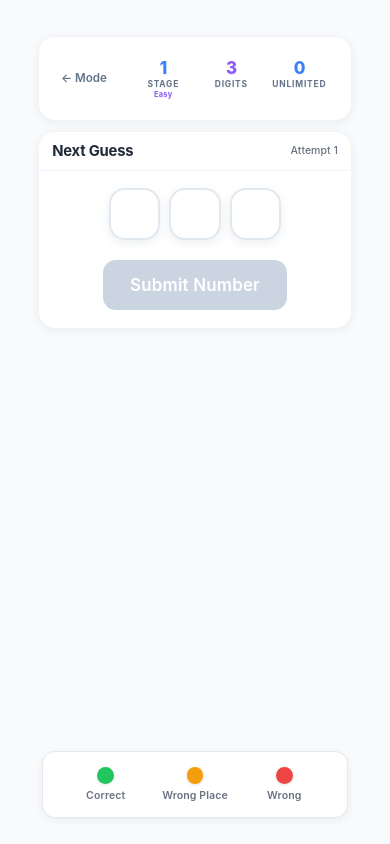
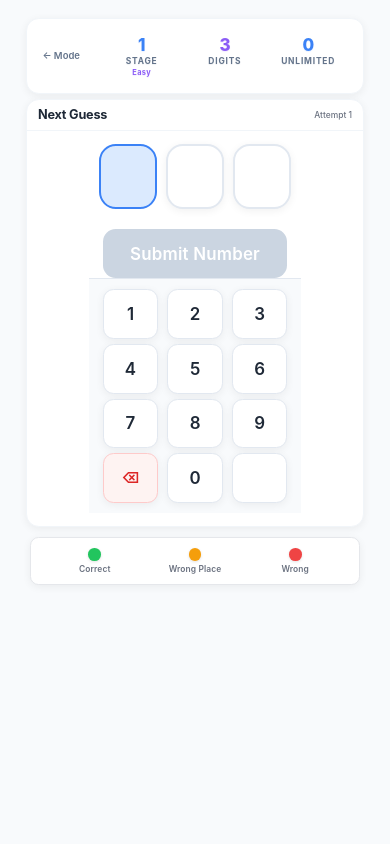
Before and after one commit to arditzh/numbrex_native, a React Native app: screen / in a window 390 px wide. Both pictures are taken after a click on the element 195 px from the left and 276 px from the top of the page. Built offline with nearby package versions, Linux system fonts and the light colour scheme.

Commit message:
ndryshime ne attempts table

```diff
--- a/App.tsx
+++ b/App.tsx
@@ -1,15 +1,18 @@
 import { StatusBar } from 'expo-status-bar';
-import { StyleSheet, View, SafeAreaView } from 'react-native';
+import { StyleSheet, View } from 'react-native';
+import { SafeAreaProvider, SafeAreaView } from 'react-native-safe-area-context';
 import { NumberGame } from './src/components/NumberGame';
 
 export default function App() {
   return (
+    <SafeAreaProvider>
       <SafeAreaView style={styles.container}>
         <View style={styles.gameContainer}>
           <NumberGame />
         </View>
         <StatusBar style="dark" />
       </SafeAreaView>
+    </SafeAreaProvider>
   );
 }
 
@@ -20,7 +23,7 @@ const styles = StyleSheet.create({
   },
   gameContainer: {
     flex: 1,
-    paddingHorizontal: 20,
-    paddingVertical: 16,
+    paddingHorizontal: 8,
+    paddingVertical: 8,
   },
 });
--- a/package.json
+++ b/package.json
@@ -17,6 +17,7 @@
     "react": "19.1.0",
     "react-native": "0.81.4",
     "react-native-reanimated": "^3.19.1",
+    "react-native-safe-area-context": "^5.6.1",
     "react-native-size-matters": "^0.4.2",
     "react-native-worklets": "0.5.1"
   },
--- a/src/components/GuessRow.tsx
+++ b/src/components/GuessRow.tsx
@@ -62,9 +62,9 @@ const styles = StyleSheet.create({
     paddingHorizontal: 8,
   },
   containerCompact: {
-    gap: 4,
-    marginVertical: 1,
-    paddingHorizontal: 1,
+    gap: 3,
+    marginVertical: 0,
+    paddingHorizontal: 0,
     justifyContent: 'center',
   },
   digitCell: {
@@ -84,13 +84,13 @@ const styles = StyleSheet.create({
     transform: [{ scale: 1 }],
   },
   digitCellCompact: {
-    width: 28,
-    height: 28,
-    borderRadius: 8,
-    borderWidth: 1.5,
-    shadowOpacity: 0.10,
-    shadowRadius: 3,
-    elevation: 2,
+    width: 24,
+    height: 24,
+    borderRadius: 6,
+    borderWidth: 1,
+    shadowOpacity: 0.08,
+    shadowRadius: 2,
+    elevation: 1,
   },
   digitText: {
     fontSize: 24,
--- a/src/components/NumberGame.tsx
+++ b/src/components/NumberGame.tsx
@@ -5,12 +5,8 @@ import {
   TouchableOpacity,
   StyleSheet,
   ScrollView,
-  TextInput,
   Dimensions,
-  Keyboard,
-  TouchableWithoutFeedback,
-  KeyboardAvoidingView,
-  Platform
+  TouchableWithoutFeedback
 } from 'react-native';
 import { scale, verticalScale, moderateScale } from 'react-native-size-matters';
 import * as Haptics from 'expo-haptics';
@@ -18,6 +14,7 @@ import { GameModeSelector } from './GameModeSelector';
 import { GameStats } from './GameStats';
 import { GuessRow } from './GuessRow';
 import { DigitInput } from './DigitInput';
+import { NumericKeypad } from './NumericKeypad';
 import {
   GameMode,
   Guess,
@@ -63,7 +60,9 @@ export const NumberGame = () => {
     speedModeDigits: 3
   });
 
-  const inputRefs = useRef<(TextInput | null)[]>([]);
+  const [currentInputIndex, setCurrentInputIndex] = useState(0);
+
+  const inputRefs = useRef<(any | null)[]>([]);
   const scrollViewRef = useRef<ScrollView>(null);
   const inputSectionRef = useRef<View>(null);
   const [keyboardVisible, setKeyboardVisible] = useState(false);
@@ -95,25 +94,6 @@ export const NumberGame = () => {
       if (interval) clearInterval(interval);
     };
   }, [gameState.mode, gameState.isTimerActive, gameState.timeRemaining, gameState.gameOver]);
-
-  // Keyboard event listeners for better input visibility
-  useEffect(() => {
-    const keyboardDidShowListener = Keyboard.addListener('keyboardDidShow', () => {
-      setKeyboardVisible(true);
-      setTimeout(() => {
-        scrollToInput();
-      }, 100);
-    });
-
-    const keyboardDidHideListener = Keyboard.addListener('keyboardDidHide', () => {
-      setKeyboardVisible(false);
-    });
-
-    return () => {
-      keyboardDidShowListener.remove();
-      keyboardDidHideListener.remove();
-    };
-  }, []);
 
   const selectMode = (mode: GameMode) => {
     Haptics.impactAsync(Haptics.ImpactFeedbackStyle.Light);
@@ -151,6 +131,7 @@ export const NumberGame = () => {
       score: 0,
       survivalStreak: 0
     }));
+    setCurrentInputIndex(0);
   };
 
   const nextStage = () => {
@@ -177,6 +158,7 @@ export const NumberGame = () => {
       isTimerActive: prev.mode === 'speed' || prev.mode === 'survival',
       speedModeDigits: newSpeedModeDigits
     }));
+    setCurrentInputIndex(0);
   };
 
   useEffect(() => {
@@ -187,9 +169,6 @@ export const NumberGame = () => {
 
   const submitGuess = () => {
     if (!gameState.mode) return;
-
-    // Dismiss keyboard
-    Keyboard.dismiss();
 
     const currentGuessString = gameState.currentGuess.join('');
     const currentConfig = getStageConfig(gameState.stage, gameState.mode, gameState.speedModeDigits);
@@ -276,7 +255,7 @@ export const NumberGame = () => {
       if (inputSectionRef.current && scrollViewRef.current) {
         inputSectionRef.current.measureInWindow((x, y, width, height) => {
           const screenHeight = Dimensions.get('window').height;
-          const keyboardHeight = Platform.OS === 'ios' ? 350 : 300;
+          const keyboardHeight = 350; // Fixed height for keyboard space
           const availableHeight = screenHeight - keyboardHeight;
           const inputBottom = y + height;
 
@@ -323,6 +302,60 @@ export const NumberGame = () => {
     }
   };
 
+  // Handle keypad input
+  const handleKeypadInput = (digit: string) => {
+    if (!gameState.mode || gameState.gameOver) return;
+
+    const currentConfig = getStageConfig(gameState.stage, gameState.mode, gameState.speedModeDigits);
+
+    // Find the next empty slot or use current index
+    let targetIndex = currentInputIndex;
+    if (gameState.currentGuess[targetIndex]) {
+      // If current slot is filled, find next empty slot
+      for (let i = 0; i < currentConfig.digits; i++) {
+        if (!gameState.currentGuess[i]) {
+          targetIndex = i;
+          break;
+        }
+      }
+    }
+
+    if (targetIndex < currentConfig.digits) {
+      const newCurrentGuess = [...gameState.currentGuess];
+      while (newCurrentGuess.length < currentConfig.digits) {
+        newCurrentGuess.push('');
+      }
+
+      newCurrentGuess[targetIndex] = digit;
+      setGameState(prev => ({ ...prev, currentGuess: newCurrentGuess }));
+
+      // Move to next input if digit was entered and not at the end
+      if (targetIndex < currentConfig.digits - 1) {
+        setCurrentInputIndex(targetIndex + 1);
+      }
+
+      Haptics.impactAsync(Haptics.ImpactFeedbackStyle.Light);
+    }
+  };
+
+  // Handle backspace from keypad
+  const handleKeypadBackspace = () => {
+    if (!gameState.mode || gameState.gameOver) return;
+
+    const currentConfig = getStageConfig(gameState.stage, gameState.mode, gameState.speedModeDigits);
+    const newCurrentGuess = [...gameState.currentGuess];
+
+    // Find the last filled slot and clear it
+    for (let i = currentConfig.digits - 1; i >= 0; i--) {
+      if (newCurrentGuess[i]) {
+        newCurrentGuess[i] = '';
+        setCurrentInputIndex(i);
+        setGameState(prev => ({ ...prev, currentGuess: newCurrentGuess }));
+        break;
+      }
+    }
+  };
+
   // Show mode selector if no mode is selected
   if (!gameState.mode) {
     return <GameModeSelector onModeSelect={selectMode} />;
@@ -332,7 +365,6 @@ export const NumberGame = () => {
 
   return (
     <View style={styles.container}>
-      <TouchableWithoutFeedback onPress={Keyboard.dismiss}>
       <View style={styles.fixedHeader}>
         <View style={styles.headerContainer}>
           <TouchableOpacity
@@ -359,13 +391,8 @@ export const NumberGame = () => {
           </View>
         </View>
       </View>
-      </TouchableWithoutFeedback>
 
-      <KeyboardAvoidingView
-        style={styles.keyboardAvoidingView}
-        behavior={Platform.OS === 'ios' ? 'padding' : 'height'}
-        keyboardVerticalOffset={Platform.OS === 'ios' ? 90 : 0}
-      >
+      <View style={styles.gameContentContainer}>
         {/* Previous Attempts Section */}
         {gameState.guesses.length > 0 && (
           <View style={[
@@ -437,20 +464,23 @@ export const NumberGame = () => {
             >
               <View style={styles.inputContainer}>
                 {Array.from({ length: currentConfig.digits }, (_, index) => (
-                  <DigitInput
+                  <TouchableOpacity
                     key={index}
-                    ref={(ref) => { inputRefs.current[index] = ref; }}
-                    index={index}
-                    value={gameState.currentGuess[index] || ''}
-                    onChangeText={(value) => handleDigitChange(value, index)}
-                    onKeyPress={({ nativeEvent }) => handleKeyPress(nativeEvent.key, index)}
-                    onFocus={() => {
-                      setKeyboardVisible(true);
-                      setTimeout(() => {
-                        scrollToInput();
-                      }, 200);
-                    }}
-                  />
+                    style={[
+                      styles.digitDisplay,
+                      currentInputIndex === index && styles.digitDisplayActive,
+                      gameState.currentGuess[index] && styles.digitDisplayFilled
+                    ]}
+                    onPress={() => setCurrentInputIndex(index)}
+                    activeOpacity={0.7}
+                  >
+                    <Text style={[
+                      styles.digitDisplayText,
+                      gameState.currentGuess[index] && styles.digitDisplayTextFilled
+                    ]}>
+                      {gameState.currentGuess[index] || ''}
+                    </Text>
+                  </TouchableOpacity>
                 ))}
               </View>
 
@@ -467,6 +497,13 @@ export const NumberGame = () => {
                   <Text style={styles.tickButtonText}>Submit Number</Text>
                 </TouchableOpacity>
               </View>
+
+              {/* Custom Numeric Keypad */}
+              <NumericKeypad
+                onKeyPress={handleKeypadInput}
+                onBackspace={handleKeypadBackspace}
+                disabled={gameState.gameOver}
+              />
             </View>
           </View>
         )}
@@ -508,9 +545,7 @@ export const NumberGame = () => {
             )}
           </View>
         )}
-      </KeyboardAvoidingView>
 
-      <TouchableWithoutFeedback onPress={Keyboard.dismiss}>
       <View style={styles.legendCard}>
         <View style={styles.legendContainer}>
             <View style={styles.legendItem}>
@@ -527,7 +562,7 @@ export const NumberGame = () => {
             </View>
           </View>
         </View>
-      </TouchableWithoutFeedback>
+      </View>
     </View>
   );
 };
@@ -540,16 +575,19 @@ const styles = StyleSheet.create({
   keyboardAvoidingView: {
     flex: 1,
   },
+  gameContentContainer: {
+    flex: 1,
+  },
   fixedHeader: {
     backgroundColor: '#F8FAFC',
     paddingHorizontal: scale(16),
-    paddingTop: verticalScale(16),
-    paddingBottom: verticalScale(8),
+    paddingTop: verticalScale(8),
+    paddingBottom: verticalScale(4),
   },
   headerContainer: {
     backgroundColor: '#FFFFFF',
-    borderRadius: moderateScale(16),
-    padding: scale(12),
+    borderRadius: moderateScale(12),
+    padding: scale(8),
     flexDirection: 'row',
     alignItems: 'center',
     justifyContent: 'space-between',
@@ -563,17 +601,17 @@ const styles = StyleSheet.create({
     elevation: 3,
     borderWidth: 1,
     borderColor: '#F1F5F9',
-    minHeight: verticalScale(60),
+    minHeight: verticalScale(45),
   },
   headerChangeModeButton: {
     backgroundColor: 'transparent',
-    paddingVertical: verticalScale(6),
-    paddingHorizontal: scale(8),
-    borderRadius: moderateScale(8),
+    paddingVertical: verticalScale(4),
+    paddingHorizontal: scale(6),
+    borderRadius: moderateScale(6),
   },
   changeModeText: {
     color: '#64748B',
-    fontSize: moderateScale(11),
+    fontSize: moderateScale(9),
     fontWeight: '600',
     textAlign: 'center',
   },
@@ -612,19 +650,19 @@ const styles = StyleSheet.create({
     flexDirection: 'row',
     justifyContent: 'space-between',
     alignItems: 'center',
-    paddingHorizontal: scale(12),
-    paddingVertical: verticalScale(8),
+    paddingHorizontal: scale(10),
+    paddingVertical: verticalScale(6),
     borderBottomWidth: 1,
     borderBottomColor: '#F1F5F9',
   },
   previousAttemptsTitle: {
-    fontSize: moderateScale(14),
+    fontSize: moderateScale(12),
     fontWeight: '700',
     color: '#1F2937',
     letterSpacing: -0.2,
   },
   previousAttemptsCount: {
-    fontSize: moderateScale(10),
+    fontSize: moderateScale(8),
     fontWeight: '500',
     color: '#6B7280',
   },
@@ -632,11 +670,11 @@ const styles = StyleSheet.create({
     flex: 1,
   },
   previousAttemptsScrollContent: {
-    padding: scale(8),
-    paddingTop: verticalScale(4),
+    padding: scale(6),
+    paddingTop: verticalScale(2),
   },
   attemptsGrid: {
-    gap: verticalScale(6),
+    gap: verticalScale(3),
   },
   attemptGridRow: {
     flexDirection: 'row',
@@ -654,18 +692,18 @@ const styles = StyleSheet.create({
     marginHorizontal: scale(2),
   },
   attemptNumber: {
-    width: scale(24),
-    height: scale(24),
-    borderRadius: scale(12),
+    width: scale(20),
+    height: scale(20),
+    borderRadius: scale(10),
     backgroundColor: '#F8FAFC',
     borderWidth: 1,
     borderColor: '#E2E8F0',
     alignItems: 'center',
     justifyContent: 'center',
-    marginBottom: verticalScale(4),
+    marginBottom: verticalScale(2),
   },
   attemptNumberText: {
-    fontSize: moderateScale(9),
+    fontSize: moderateScale(8),
     fontWeight: '600',
     color: '#64748B',
   },
@@ -675,9 +713,9 @@ const styles = StyleSheet.create({
   },
   currentInputCard: {
     backgroundColor: '#FFFFFF',
-    borderRadius: moderateScale(16),
+    borderRadius: moderateScale(12),
     marginHorizontal: scale(16), // Match header card margin
-    marginBottom: verticalScale(8),
+    marginBottom: verticalScale(4),
     shadowColor: '#000',
     shadowOffset: {
       width: 0,
@@ -700,25 +738,25 @@ const styles = StyleSheet.create({
     flexDirection: 'row',
     justifyContent: 'space-between',
     alignItems: 'center',
-    paddingHorizontal: scale(12),
-    paddingVertical: verticalScale(8),
+    paddingHorizontal: scale(10),
+    paddingVertical: verticalScale(6),
     borderBottomWidth: 1,
     borderBottomColor: '#F1F5F9',
   },
   currentInputTitle: {
-    fontSize: moderateScale(14),
+    fontSize: moderateScale(12),
     fontWeight: '700',
     color: '#1F2937',
     letterSpacing: -0.2,
   },
   currentInputAttempt: {
-    fontSize: moderateScale(10),
+    fontSize: moderateScale(8),
     fontWeight: '500',
     color: '#6B7280',
   },
   inputSection: {
     alignItems: 'center',
-    padding: scale(16),
+    padding: scale(12),
   },
   inputContainer: {
     flexDirection: 'row',
@@ -726,6 +764,43 @@ const styles = StyleSheet.create({
     alignItems: 'center',
     gap: scale(8),
     marginBottom: verticalScale(16),
+  },
+  digitDisplay: {
+    width: scale(52),
+    height: verticalScale(52),
+    borderRadius: moderateScale(16),
+    backgroundColor: '#FFFFFF',
+    borderWidth: 2,
+    borderColor: '#E2E8F0',
+    alignItems: 'center',
+    justifyContent: 'center',
+    shadowColor: '#000',
+    shadowOffset: {
+      width: 0,
+      height: 2,
+    },
+    shadowOpacity: 0.06,
+    shadowRadius: 8,
+    elevation: 3,
+  },
+  digitDisplayActive: {
+    borderColor: '#3B82F6',
+    backgroundColor: '#DBEAFE',
+    shadowColor: '#3B82F6',
+    shadowOpacity: 0.15,
+  },
+  digitDisplayFilled: {
+    borderColor: '#22C55E',
+    backgroundColor: '#F0FDF4',
+  },
+  digitDisplayText: {
+    fontSize: moderateScale(24),
+    fontWeight: '700',
+    color: '#9CA3AF',
+    letterSpacing: -0.2,
+  },
+  digitDisplayTextFilled: {
+    color: '#1F2937',
   },
   tickButtonContainer: {
     alignItems: 'center',
@@ -856,11 +931,11 @@ const styles = StyleSheet.create({
   },
   legendCard: {
     backgroundColor: '#FFFFFF',
-    borderRadius: moderateScale(12),
+    borderRadius: moderateScale(8),
     marginHorizontal: scale(20),
-    marginVertical: verticalScale(8),
-    paddingVertical: verticalScale(12),
-    paddingHorizontal: scale(16),
+    marginVertical: verticalScale(4),
+    paddingVertical: verticalScale(8),
+    paddingHorizontal: scale(12),
     shadowColor: '#000',
     shadowOffset: {
       width: 0,
@@ -882,10 +957,10 @@ const styles = StyleSheet.create({
     flex: 1,
   },
   legendDot: {
-    width: moderateScale(16),
-    height: moderateScale(16),
-    borderRadius: moderateScale(8),
-    marginBottom: verticalScale(4),
+    width: moderateScale(12),
+    height: moderateScale(12),
+    borderRadius: moderateScale(6),
+    marginBottom: verticalScale(3),
     shadowColor: '#000',
     shadowOffset: {
       width: 0,
@@ -896,7 +971,7 @@ const styles = StyleSheet.create({
     elevation: 2,
   },
   legendText: {
-    fontSize: moderateScale(10),
+    fontSize: moderateScale(8),
     color: '#6B7280',
     fontWeight: '600',
     textAlign: 'center',
--- /dev/null
+++ b/src/components/NumericKeypad.tsx
@@ -0,0 +1,147 @@
+import React from 'react';
+import { View, Text, TouchableOpacity, StyleSheet } from 'react-native';
+import { scale, verticalScale, moderateScale } from 'react-native-size-matters';
+import * as Haptics from 'expo-haptics';
+
+interface NumericKeypadProps {
+  onKeyPress: (key: string) => void;
+  onBackspace: () => void;
+  disabled?: boolean;
+}
+
+export const NumericKeypad = ({ onKeyPress, onBackspace, disabled = false }: NumericKeypadProps) => {
+  const handleKeyPress = (key: string) => {
+    if (disabled) return;
+
+    Haptics.impactAsync(Haptics.ImpactFeedbackStyle.Light);
+    onKeyPress(key);
+  };
+
+  const handleBackspace = () => {
+    if (disabled) return;
+
+    Haptics.impactAsync(Haptics.ImpactFeedbackStyle.Medium);
+    onBackspace();
+  };
+
+  const KeypadButton = ({ digit, onPress, style = {} }: { digit: string; onPress: () => void; style?: object }) => (
+    <TouchableOpacity
+      style={[styles.keypadButton, disabled && styles.keypadButtonDisabled, style]}
+      onPress={onPress}
+      disabled={disabled}
+      activeOpacity={0.7}
+    >
+      <Text style={[styles.keypadButtonText, disabled && styles.keypadButtonTextDisabled]}>
+        {digit}
+      </Text>
+    </TouchableOpacity>
+  );
+
+  const BackspaceButton = () => (
+    <TouchableOpacity
+      style={[styles.keypadButton, styles.backspaceButton, disabled && styles.keypadButtonDisabled]}
+      onPress={handleBackspace}
+      disabled={disabled}
+      activeOpacity={0.7}
+    >
+      <Text style={[styles.backspaceButtonText, disabled && styles.keypadButtonTextDisabled]}>
+        ⌫
+      </Text>
+    </TouchableOpacity>
+  );
+
+  return (
+    <View style={styles.container}>
+      <View style={styles.keypadContainer}>
+        {/* Row 1: 1, 2, 3 */}
+        <View style={styles.keypadRow}>
+          <KeypadButton digit="1" onPress={() => handleKeyPress('1')} />
+          <KeypadButton digit="2" onPress={() => handleKeyPress('2')} />
+          <KeypadButton digit="3" onPress={() => handleKeyPress('3')} />
+        </View>
+
+        {/* Row 2: 4, 5, 6 */}
+        <View style={styles.keypadRow}>
+          <KeypadButton digit="4" onPress={() => handleKeyPress('4')} />
+          <KeypadButton digit="5" onPress={() => handleKeyPress('5')} />
+          <KeypadButton digit="6" onPress={() => handleKeyPress('6')} />
+        </View>
+
+        {/* Row 3: 7, 8, 9 */}
+        <View style={styles.keypadRow}>
+          <KeypadButton digit="7" onPress={() => handleKeyPress('7')} />
+          <KeypadButton digit="8" onPress={() => handleKeyPress('8')} />
+          <KeypadButton digit="9" onPress={() => handleKeyPress('9')} />
+        </View>
+
+        {/* Row 4: Backspace, 0, Submit (placeholder) */}
+        <View style={styles.keypadRow}>
+          <BackspaceButton />
+          <KeypadButton digit="0" onPress={() => handleKeyPress('0')} />
+          <View style={styles.keypadButton} />
+        </View>
+      </View>
+    </View>
+  );
+};
+
+const styles = StyleSheet.create({
+  container: {
+    backgroundColor: '#F8FAFC',
+    borderTopWidth: 1,
+    borderTopColor: '#E2E8F0',
+    paddingTop: verticalScale(8),
+    paddingBottom: verticalScale(4),
+    paddingHorizontal: scale(12),
+  },
+  keypadContainer: {
+    alignItems: 'center',
+  },
+  keypadRow: {
+    flexDirection: 'row',
+    justifyContent: 'center',
+    gap: scale(8),
+    marginBottom: verticalScale(4),
+  },
+  keypadButton: {
+    width: scale(50),
+    height: verticalScale(40),
+    backgroundColor: '#FFFFFF',
+    borderRadius: moderateScale(10),
+    alignItems: 'center',
+    justifyContent: 'center',
+    borderWidth: 1,
+    borderColor: '#E2E8F0',
+    shadowColor: '#000',
+    shadowOffset: {
+      width: 0,
+      height: 2,
+    },
+    shadowOpacity: 0.06,
+    shadowRadius: 8,
+    elevation: 3,
+  },
+  keypadButtonDisabled: {
+    backgroundColor: '#F1F5F9',
+    borderColor: '#E2E8F0',
+    opacity: 0.6,
+  },
+  keypadButtonText: {
+    fontSize: moderateScale(16),
+    fontWeight: '600',
+    color: '#1F2937',
+    letterSpacing: -0.2,
+  },
+  keypadButtonTextDisabled: {
+    color: '#9CA3AF',
+  },
+  backspaceButton: {
+    backgroundColor: '#FEF3F2',
+    borderColor: '#FECACA',
+  },
+  backspaceButtonText: {
+    fontSize: moderateScale(14),
+    fontWeight: '600',
+    color: '#DC2626',
+  },
+});
```
Also changed, not shown: 1 other file (tests, documents, lock files or other folders). Lines whose indentation alone changed are shown as unchanged.
